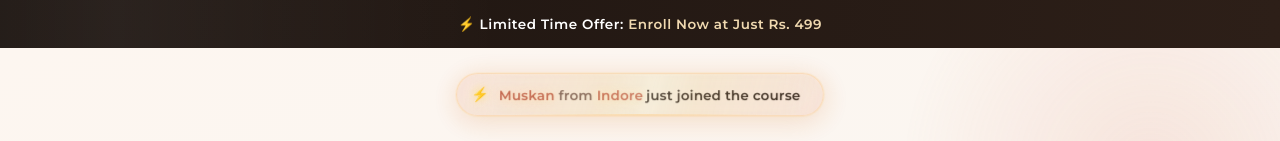
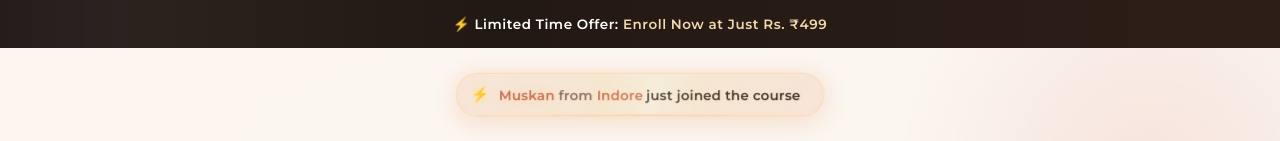
Before and after one commit to vittalkatwe/Shweta-Makeup, a React (Vite) app: page / in a window 1280 px wide. Shown: the top 141 px of the page. Built offline with nearby package versions, Linux system fonts and the light colour scheme; no server answers; a web font is replaced by a local one.

Commit message:
mvp improved

```diff
--- a/src/components/AnnouncementBar.jsx
+++ b/src/components/AnnouncementBar.jsx
@@ -4,7 +4,7 @@ export default function AnnouncementBar() {
   return (
     <div className="announcement-bar">
       ⚡ Limited Time Offer:{' '}
-      <strong>Enroll Now at Just Rs. 499</strong>{' '}
+      <strong>Enroll Now at Just Rs. ₹499</strong>{' '}
     </div>
   )
 }
--- a/src/components/WhoShouldJoin.jsx
+++ b/src/components/WhoShouldJoin.jsx
@@ -37,8 +37,7 @@ export default function WhoShouldJoin() {
 
         <div className="cta-center reveal">
           <a href={CHECKOUT_URL} className="cta-button">
-            🚀 Join Now for <strong>₹1,999</strong>
-            <span className="original">₹4,999</span>
+            🚀 Join Now for <strong>₹499</strong>
           </a>
         </div>
       </div>
```
